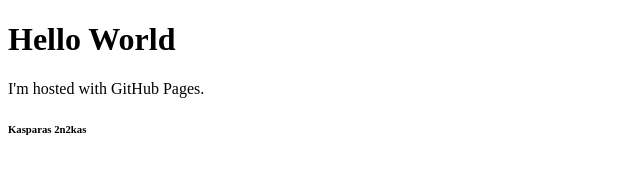
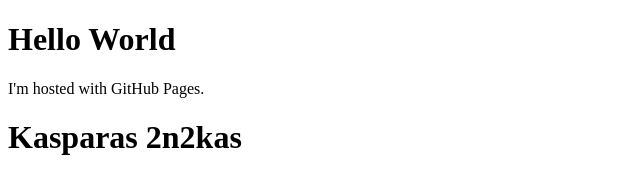
Before and after one commit to GabrieleKvietinskaite/GabrieleKvietinskaite.github.io, a plain HTML site: page index.html in a window 1280 px wide. Shown: the whole page, without its empty margins (0-640 px from the left). Drawn offline with Linux system fonts and the light colour scheme.

Commit message:
Update index.html

```diff
--- a/index.html
+++ b/index.html
@@ -3,6 +3,6 @@
 <body>
 <h1>Hello World</h1>
 <p>I'm hosted with GitHub Pages.</p>
-<h6>Kasparas 2n2kas</h6>
+<h1>Kasparas 2n2kas</h1>
 </body>
 </html>
```
